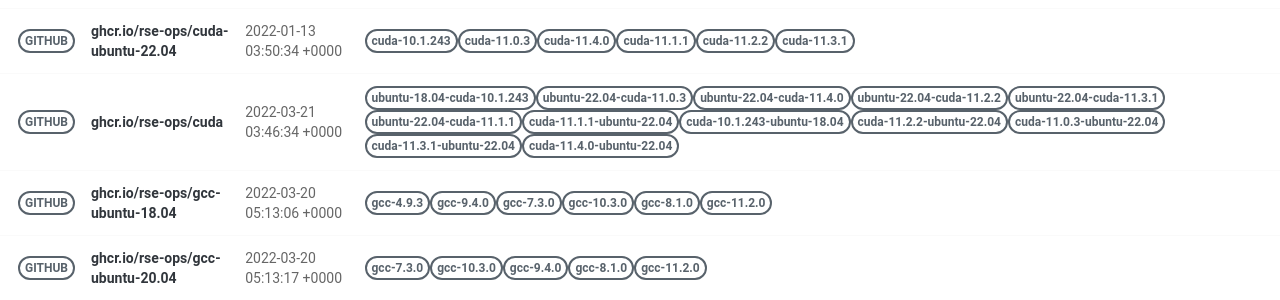
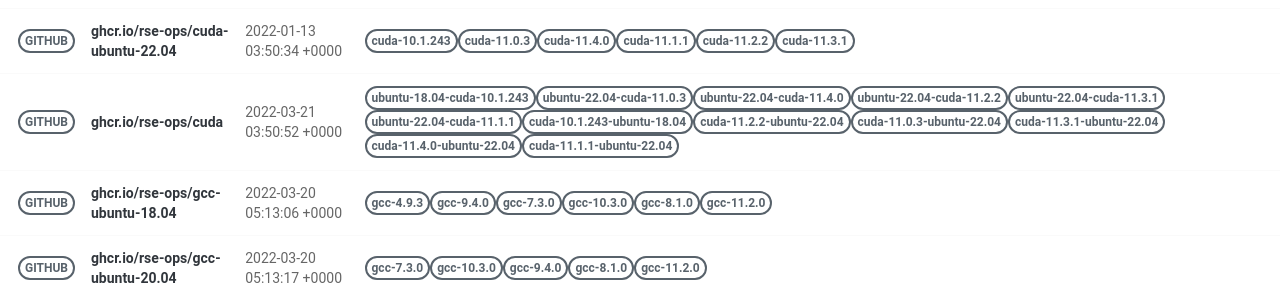
Before and after one commit to rse-ops/docker-images, a Jekyll site: the page built from pages/index.md, in a window 1280 px wide. Shown: the part 421-721 px from the top of the page. Built offline with Jekyll 4.4.1, drawn with Linux system fonts in a browser that asks for light colours; nearby versions of some CDN libraries.

Commit message:
Automated push to update library 2022-03-21

```diff
--- a/_library/ghcr.io-rse-ops-cuda.md
+++ b/_library/ghcr.io-rse-ops-cuda.md
@@ -1,7 +1,7 @@
 ---
 layout: container
 name: ghcr.io/rse-ops/cuda
-updated_at: 2022-03-21 03:46:34.146744
+updated_at: 2022-03-21 03:50:52.180328
 
 
 container_url: https://github.com/orgs/rse-ops/packages/container/package/cuda
```
Also changed, not shown: other parts of _library/ghcr.io-rse-ops-cuda.md (+3 -3 lines).
